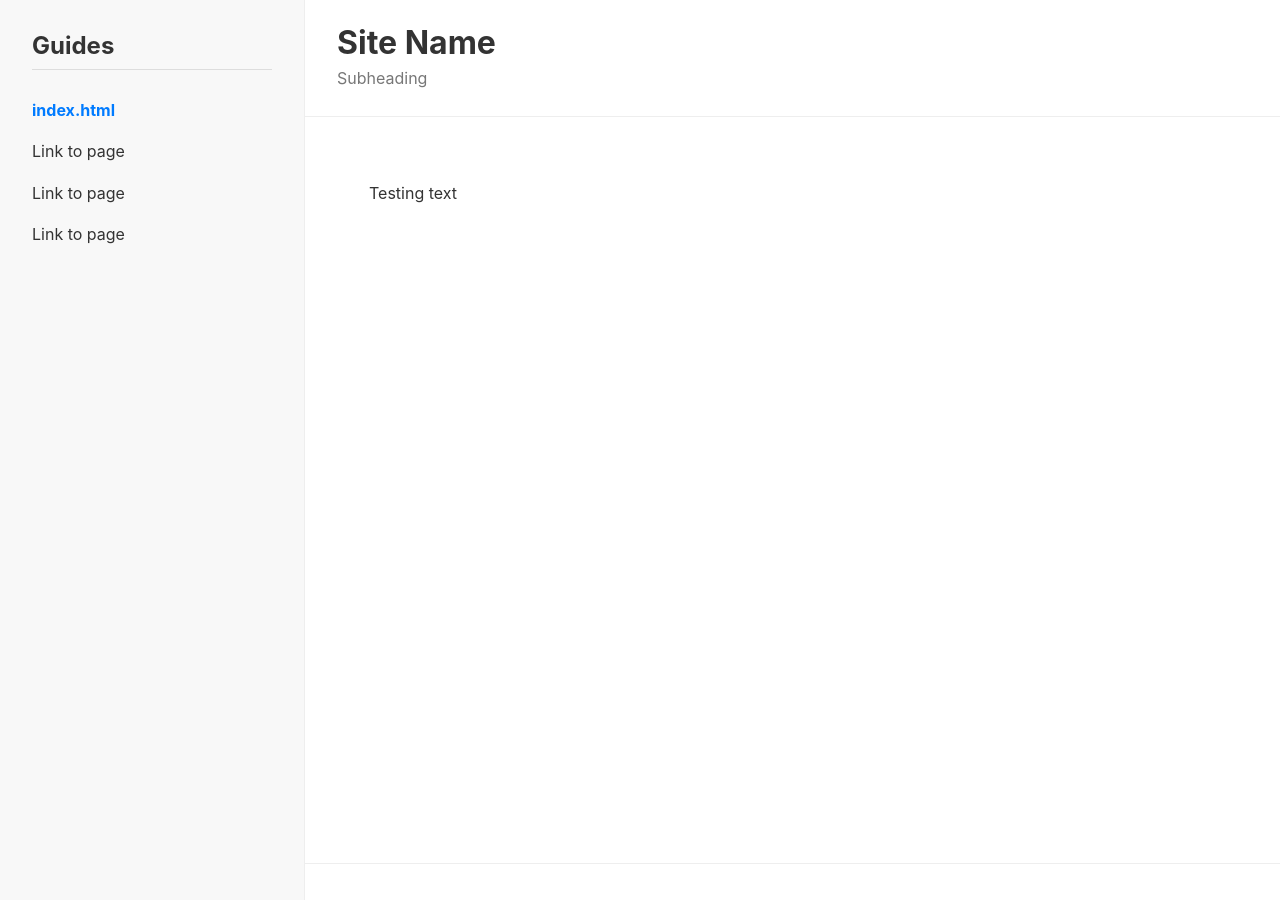
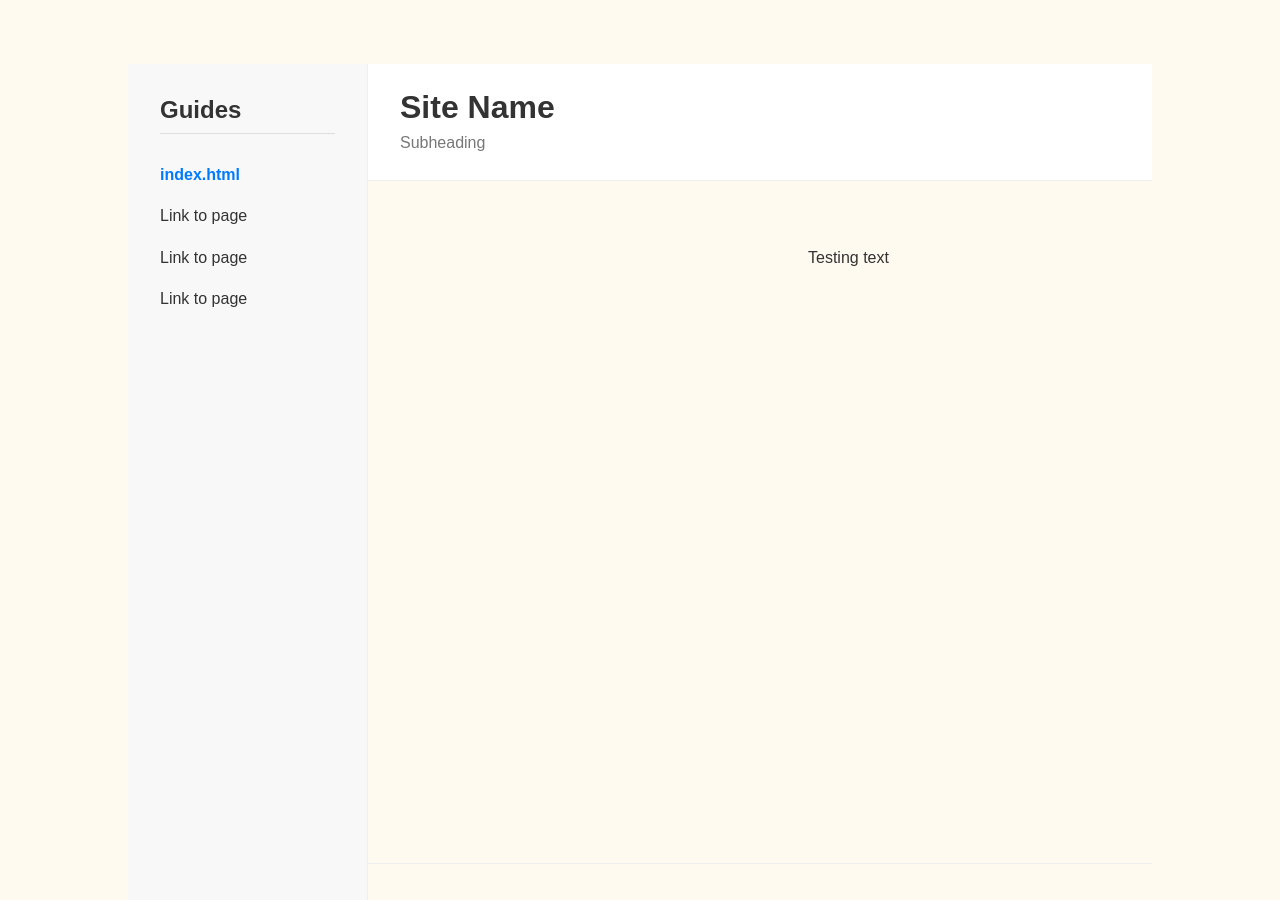
Before and after one commit to Applied-Materials-Technology/data-storage-guide, a Jekyll site: the page built from index.html, in a window 1280 px wide and 900 px high. Built offline with Jekyll 4.4.1, drawn with Linux system fonts in a browser that asks for light colours.

Commit message:
css path change

```diff
--- a/_layouts/default_october.html
+++ b/_layouts/default_october.html
@@ -5,6 +5,7 @@
     <meta name="viewport" content="width=device-width, initial-scale=1.0">
     <title>My Project Guides</title>
     <link rel="stylesheet" href="/static/style.css">
+    <link rel="stylesheet" type="text/css" href="{{ "/static/maincss.css" | absolute_url }}">
 </head>
 <body>
 
```
